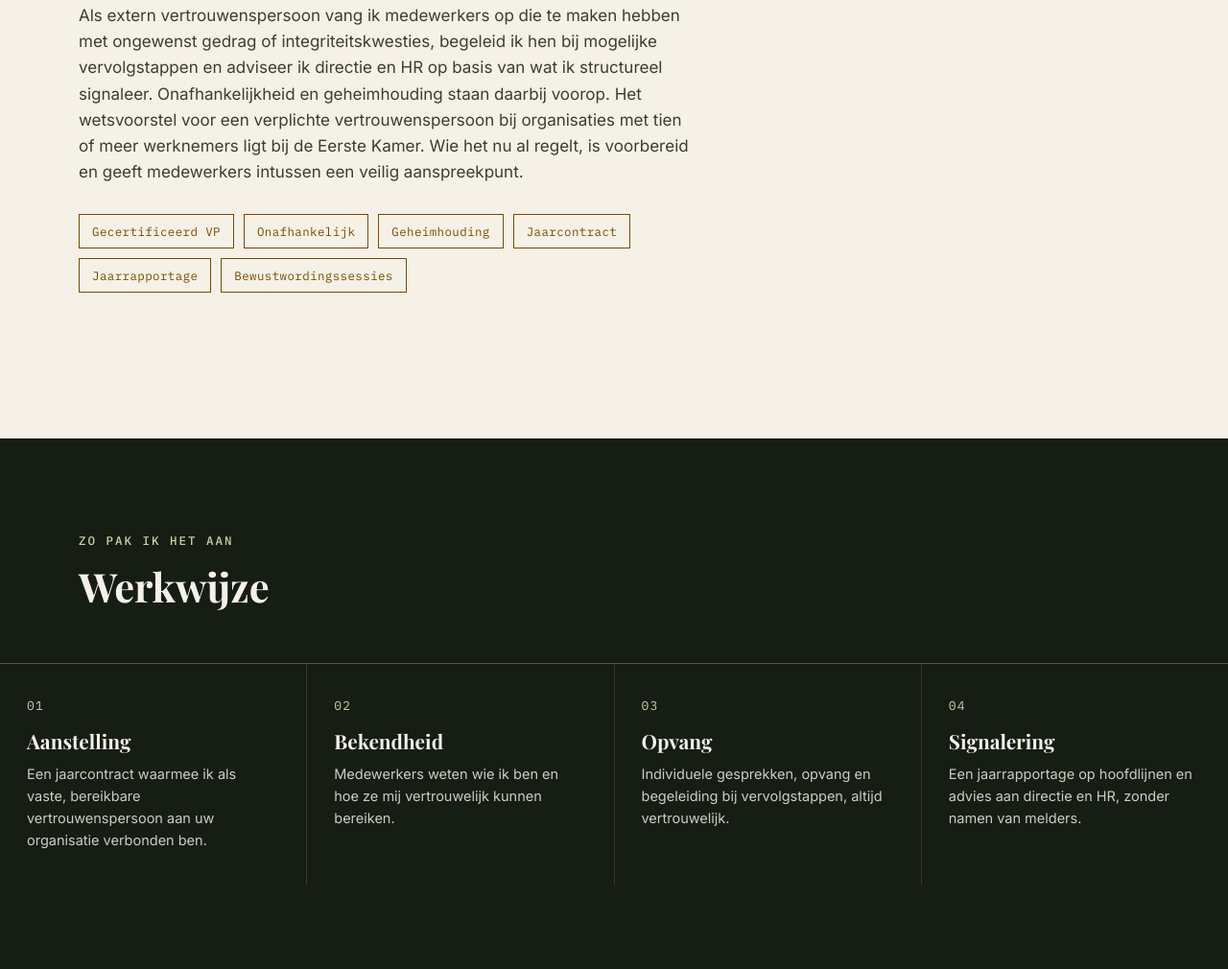
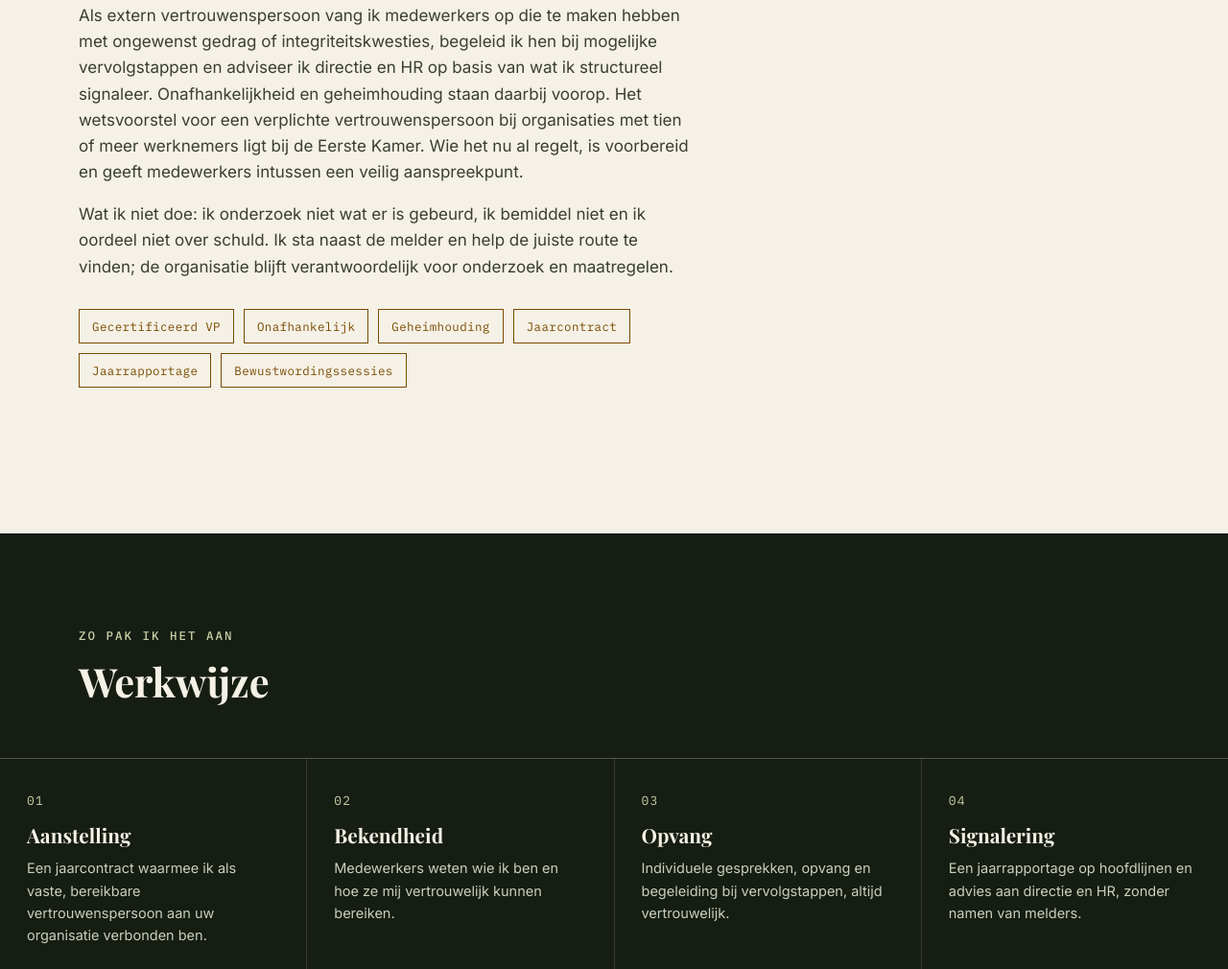
Before and after one commit to Raakpunt/raakpunt-website, a plain HTML site: page site/dienst-vertrouwenspersoon.html in a window 1280 px wide. Shown: the part 1251-2261 px from the top of the page at 96% size. Drawn offline with nearby package versions, Linux system fonts and the light colour scheme; a web font is replaced by a local one.

Commit message:
Dienstpagina vertrouwenspersoon: wat ik niet doe
Co-Authored-By: Claude Opus 5.5 <noreply@anthropic.com>
Claude-Session: https://claude.ai/code/session_01T7yWSp3XS7mwDBPQiW588p

```diff
--- a/site/dienst-vertrouwenspersoon.html
+++ b/site/dienst-vertrouwenspersoon.html
@@ -454,6 +454,7 @@
       <div class="eyebrow">Wat het inhoudt</div>
       <h2>Onafhankelijk, vertrouwd en bereikbaar</h2>
       <p style="max-width:62ch;color:var(--paper-text);margin-top:22px;font-size:17px;">Als extern vertrouwenspersoon vang ik medewerkers op die te maken hebben met ongewenst gedrag of integriteitskwesties, begeleid ik hen bij mogelijke vervolgstappen en adviseer ik directie en HR op basis van wat ik structureel signaleer. Onafhankelijkheid en geheimhouding staan daarbij voorop. Het wetsvoorstel voor een verplichte vertrouwenspersoon bij organisaties met tien of meer werknemers ligt bij de Eerste Kamer. Wie het nu al regelt, is voorbereid en geeft medewerkers intussen een veilig aanspreekpunt.</p>
+      <p style="max-width:62ch;color:var(--paper-text);margin-top:16px;font-size:17px;">Wat ik niet doe: ik onderzoek niet wat er is gebeurd, ik bemiddel niet en ik oordeel niet over schuld. Ik sta naast de melder en help de juiste route te vinden; de organisatie blijft verantwoordelijk voor onderzoek en maatregelen.</p>
       <div class="feature-tags amber">
           <span>Gecertificeerd VP</span>
           <span>Onafhankelijk</span>
```
